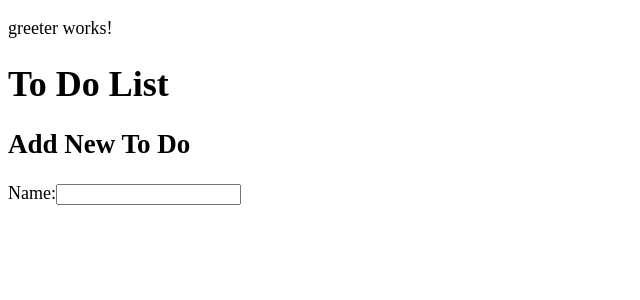
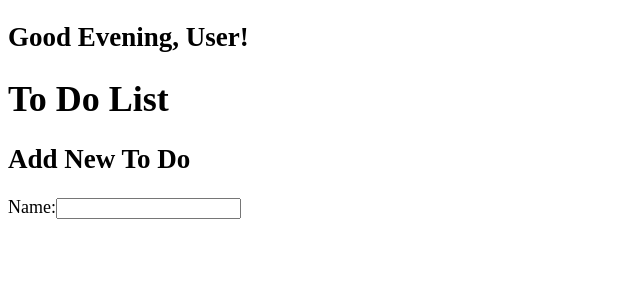
Before and after one commit to nomisaurus/ng-to-do-list, an Angular app: page / in a window 1280 px wide. Shown: the top 300 px of the page, without its empty margins (0-640 px from the left). Built offline with nearby package versions, Linux system fonts and the light colour scheme.

Commit message:
show greeting

```diff
--- a/src/app/components/greeter/greeter.component.html
+++ b/src/app/components/greeter/greeter.component.html
@@ -1,3 +1 @@
-<p>
-  greeter works!
-</p>
+<h2>{{greeting}}, User!</h2>
--- a/src/app/components/greeter/greeter.component.ts
+++ b/src/app/components/greeter/greeter.component.ts
@@ -6,10 +6,26 @@ import { Component, OnInit } from '@angular/core';
   styleUrls: ['./greeter.component.css']
 })
 export class GreeterComponent implements OnInit {
+  greeting: string;
 
   constructor() { }
 
   ngOnInit() {
+    const now = new Date();
+    const hour = now.getHours();
+    console.log(hour);
+
+    if (hour < 12) {
+      console.log('good morning');
+      this.greeting = 'Good Morning';
+    } else if (hour < 18) {
+      console.log('Good Morning');
+      this.greeting = 'Good Afternoon';
+    } else {
+      console.log('good evening');
+      this.greeting = 'Good Evening';
+
+    }
   }
 
 }
```
